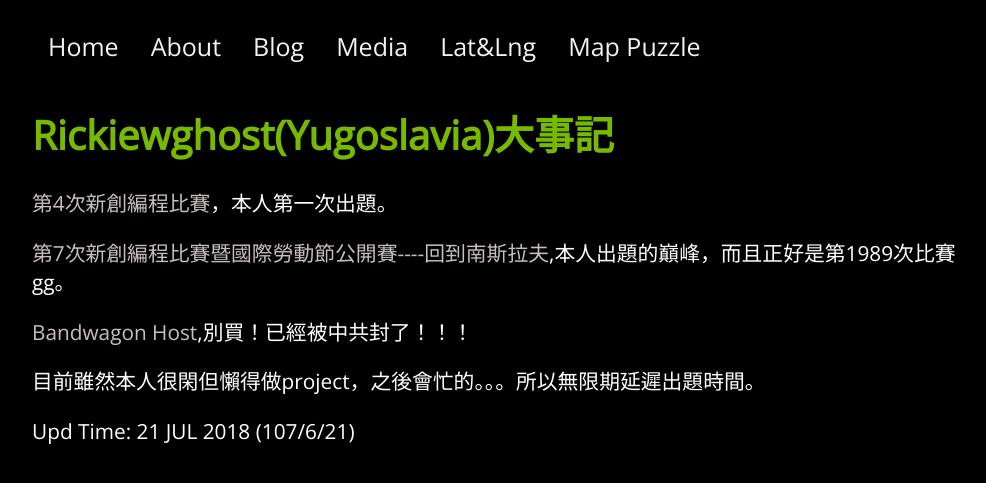
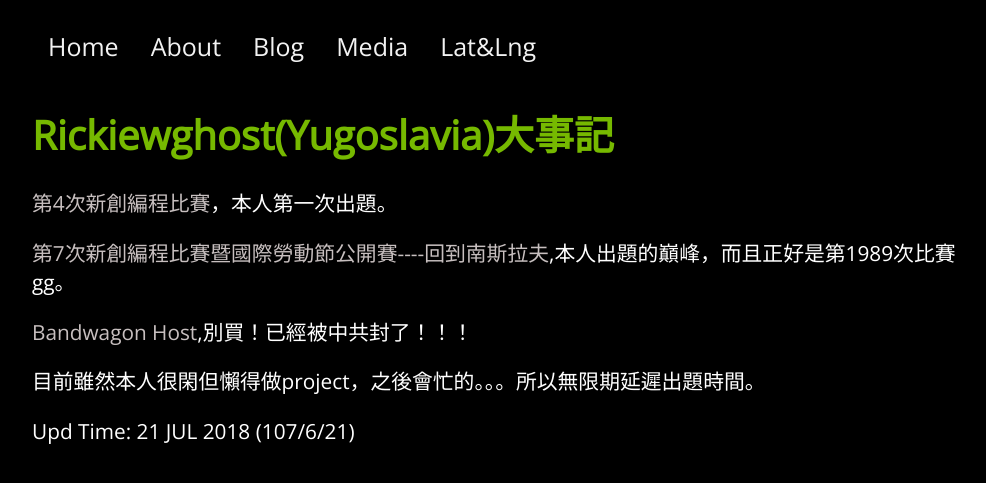
Before and after one commit to NigrumHarenae/nigrumharenae.github.io, a Jekyll site: the page built from cv/index.html, in a window 1280 px wide. Shown: the top 483 px of the page, without its empty margins (128-1114 px from the left). Built offline with Jekyll 4.4.1, drawn with Linux system fonts in a browser that asks for light colours.

Commit message:
Update default.html

```diff
--- a/_layouts/default.html
+++ b/_layouts/default.html
@@ -15,7 +15,6 @@
 <a href="/blog" class="button">Blog</a>
 <a href="/music" class="button">Media</a>
 <a href="/locate" class="button">Lat&Lng</a>
-<a href="/game" class="button">Map Puzzle</a>
 <a href="javascript:void(0);" class="icon" onclick="myFunction()">
     <i class="fa fa-bars"></i>
   </a>
```
